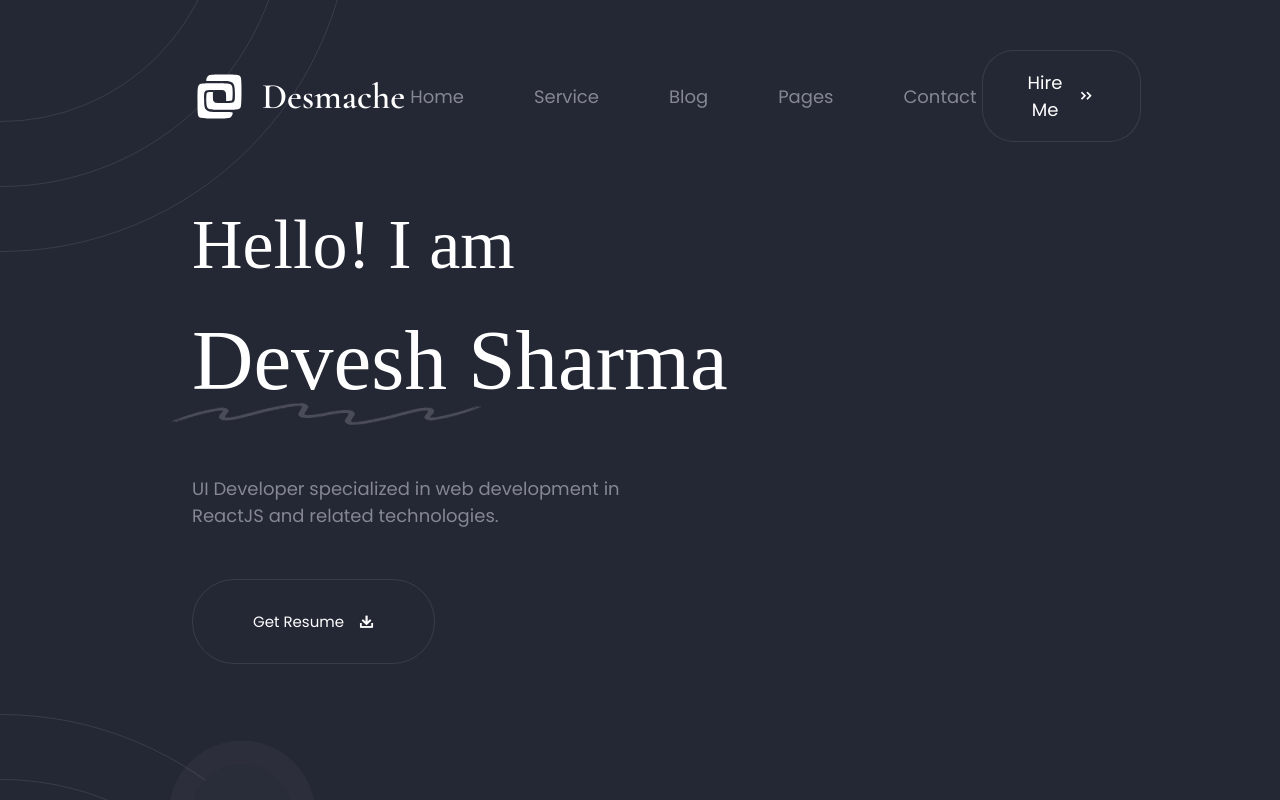
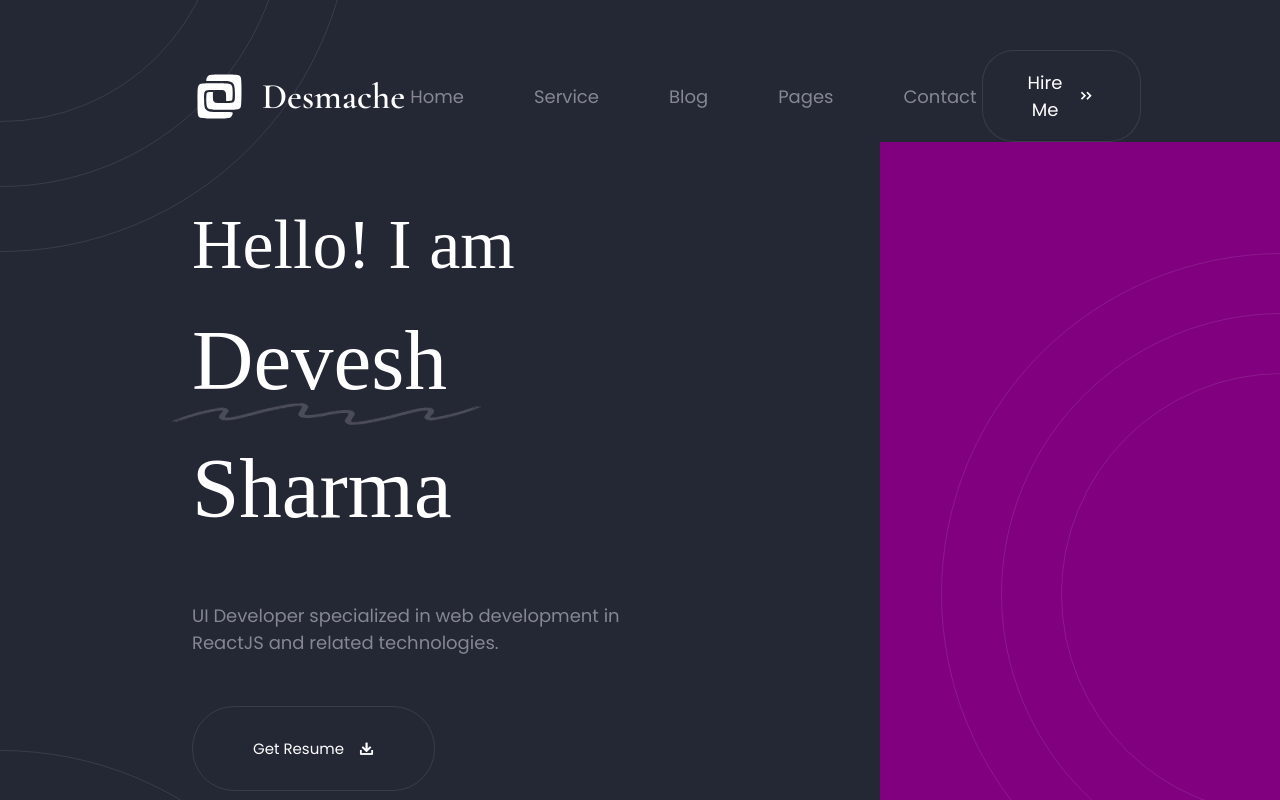
Before and after one commit to DeveshS360/portfolio-webapp, a React (Vite) app: page / in a window 1280 px wide. Shown: the top 800 px of the page. Built offline with nearby package versions, Linux system fonts and the light colour scheme; a web font is replaced by a local one.

Commit message:
social links on circle

```diff
--- a/src/components/ConcentricCircles/index.tsx
+++ b/src/components/ConcentricCircles/index.tsx
@@ -3,7 +3,7 @@ import cx from 'classnames'
 import styles from './index.module.scss'
 
 export const ConcentricCircles = (props: ConcentricCirclesProps) => {
-  const { className, style, size, circularGap, count = 3 } = props
+  const { className, style, size, circularGap, count = 3, children } = props
   const additionalSize = 2 * circularGap
 
   return (
@@ -26,6 +26,7 @@ export const ConcentricCircles = (props: ConcentricCirclesProps) => {
           ></div>
         )
       })}
+      {children}
     </div>
   )
 }
--- a/src/components/ConcentricCircles/types.ts
+++ b/src/components/ConcentricCircles/types.ts
@@ -1,4 +1,4 @@
-import React from 'react'
+import React, { ReactNode } from 'react'
 
 export interface ConcentricCirclesProps {
   size: number
@@ -6,4 +6,5 @@ export interface ConcentricCirclesProps {
   style?: React.CSSProperties
   circularGap: number
   count?: number
+  children?: ReactNode
 }
--- a/src/components/EmbeddedVideo/index.tsx
+++ b/src/components/EmbeddedVideo/index.tsx
@@ -7,7 +7,7 @@ export const EmbeddedVideo = (props: EmbeddedVideoProps) => {
   const {
     showVideo,
     setShowVideo,
-    width = 800,
+    width = '60%',
     height = 600,
     ...restProps
   } = props
--- /dev/null
+++ b/src/components/SocialHandle/index.module.scss
@@ -0,0 +1,17 @@
+@import '../../styles/mixins.scss';
+
+.social {
+    width: 60px;
+    height: 60px;
+    border-radius: 50%;
+    background: var(--bg-color-primary);
+    border: 2px solid var(--text-color-primary);
+    transition: all 0.5s linear;
+    cursor: pointer;
+    @include flex-center;
+
+    &:hover {
+        background: var(--text-color-primary);
+        transition: all 0.5s linear;
+    }
+}
--- /dev/null
+++ b/src/components/SocialHandle/index.tsx
@@ -0,0 +1,28 @@
+import styles from './index.module.scss'
+import { SocialHandleProps } from './types'
+import { useState } from 'react'
+
+export const SocialHandle = (props: SocialHandleProps) => {
+  const { Icon, redirectionUrl } = props
+
+  const hoverColor = 'var(--bg-color-primary)'
+  const initialColor = 'var(--text-color-primary)'
+
+  const [color, setColor] = useState(initialColor)
+
+  const onHover = () => setColor(hoverColor)
+  const onHoverLeave = () => setColor(initialColor)
+
+  return (
+    <button
+      className={styles.social}
+      onMouseEnter={onHover}
+      onMouseLeave={onHoverLeave}
+      onClick={() => {
+        redirectionUrl && window.open(redirectionUrl)
+      }}
+    >
+      <Icon style={{ color, fontSize: 20 }} />
+    </button>
+  )
+}
--- /dev/null
+++ b/src/components/SocialHandle/types.ts
@@ -0,0 +1,6 @@
+import { AntDIcon } from 'src/types.ts/AntDIcon'
+
+export interface SocialHandleProps {
+  Icon: AntDIcon
+  redirectionUrl?: string
+}
--- /dev/null
+++ b/src/components/SocialSection/index.module.scss
@@ -0,0 +1,23 @@
+@import '../../styles/mixins.scss';
+
+.social_section {
+    background: inherit;
+
+    .image_section {
+        position: relative;
+        background: purple;
+        width: 400px;
+        height: 1500px;
+
+        .circles {
+            position: absolute;
+            top: 30%;
+            left: 100%;
+        }
+    }
+
+    .social_icons_container {
+
+      @include put-on-circle(2, 280px, 45)
+    }
+}
--- /dev/null
+++ b/src/components/SocialSection/index.tsx
@@ -0,0 +1,23 @@
+import { GithubFilled, LinkedinFilled } from '@ant-design/icons'
+import { ConcentricCircles } from '../ConcentricCircles'
+import { SocialHandle } from '../SocialHandle'
+import styles from './index.module.scss'
+
+export const SocialSection = () => {
+  return (
+    <aside className={styles.social_section}>
+      <div className={styles.image_section}>
+        <ConcentricCircles
+          className={styles.circles}
+          circularGap={60}
+          size={440}
+        >
+          <div className={styles.social_icons_container}>
+            <SocialHandle Icon={LinkedinFilled} />
+            <SocialHandle Icon={GithubFilled} />
+          </div>
+        </ConcentricCircles>
+      </div>
+    </aside>
+  )
+}
--- a/src/pages/Home/components/Introduction/index.module.scss
+++ b/src/pages/Home/components/Introduction/index.module.scss
@@ -6,6 +6,12 @@
     height: 100%;
     padding-bottom: 100px;
     overflow: hidden;
+    max-height: 900px;
+
+    .main {
+        display: flex;
+        gap: 0 200px;
+    }
 
     .top_left_circle {
 
@@ -74,4 +80,5 @@
         left: 0;
         transform: translate(-50%, 70%);
     }
+
 }
--- a/src/pages/Home/components/Introduction/index.tsx
+++ b/src/pages/Home/components/Introduction/index.tsx
@@ -3,6 +3,7 @@ import styles from './index.module.scss'
 import { NavigationHeader } from 'src/components/NavigationHeader'
 import { DownloadResume } from 'src/components/DownloadResume'
 import { WorkSampleVideo } from 'src/components/WorkSampleVideo'
+import { SocialSection } from 'src/components/SocialSection'
 
 export const Introduction = () => {
   return (
@@ -13,11 +14,13 @@ export const Introduction = () => {
         circularGap={65}
         size={440}
       />
+      <div className={styles.main}>
         <section className={styles.info}>
           <div className={styles.about}>
             <div className={styles.text}>Hello! I am</div>
             <div className={styles.name}>
-            <span className={styles.underline}>Devesh</span> <span>Sharma</span>
+              <span className={styles.underline}>Devesh</span>{' '}
+              <span>Sharma</span>
             </div>
           </div>
           <p className={styles.brief_skills}>
@@ -29,6 +32,8 @@ export const Introduction = () => {
           </div>
           <WorkSampleVideo />
         </section>
+        <SocialSection />
+      </div>
       <ConcentricCircles
         className={styles.bottom_right_circle}
         circularGap={65}
--- a/src/styles/mixins.scss
+++ b/src/styles/mixins.scss
@@ -10,3 +10,22 @@
     align-items: center;
     justify-content: center;
 }
+
+@mixin put-on-circle ($count, $radius, $angle) {
+
+
+    $rot: 0;
+
+    @for $i from 1 through $count {
+        > :nth-of-type(#{$i}) {
+          @include take-to-center();
+          transform:
+            translate(-50%, -50%)
+            rotate($rot * 1deg)
+            translateX($radius)
+            rotate($rot * -1deg);
+        }
+
+        $rot: $rot + $angle;
+      }
+}
--- /dev/null
+++ b/src/types.ts/AntDIcon.ts
@@ -0,0 +1,3 @@
+import { LinkedinFilled } from '@ant-design/icons'
+
+export type AntDIcon = typeof LinkedinFilled
```
Also changed, not shown: 1 other file (tests, documents, lock files or other folders). Lines whose indentation alone changed are shown as unchanged.
